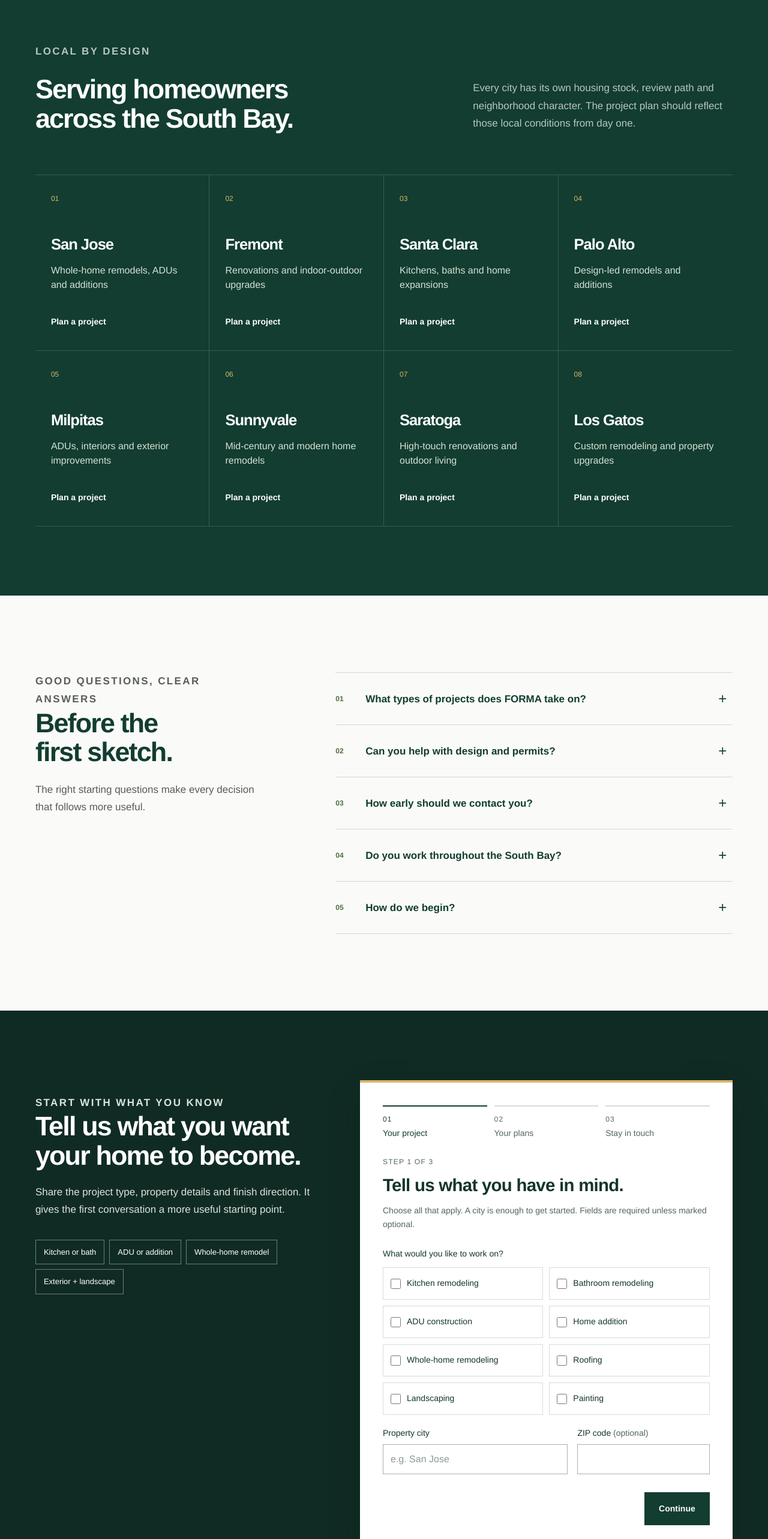
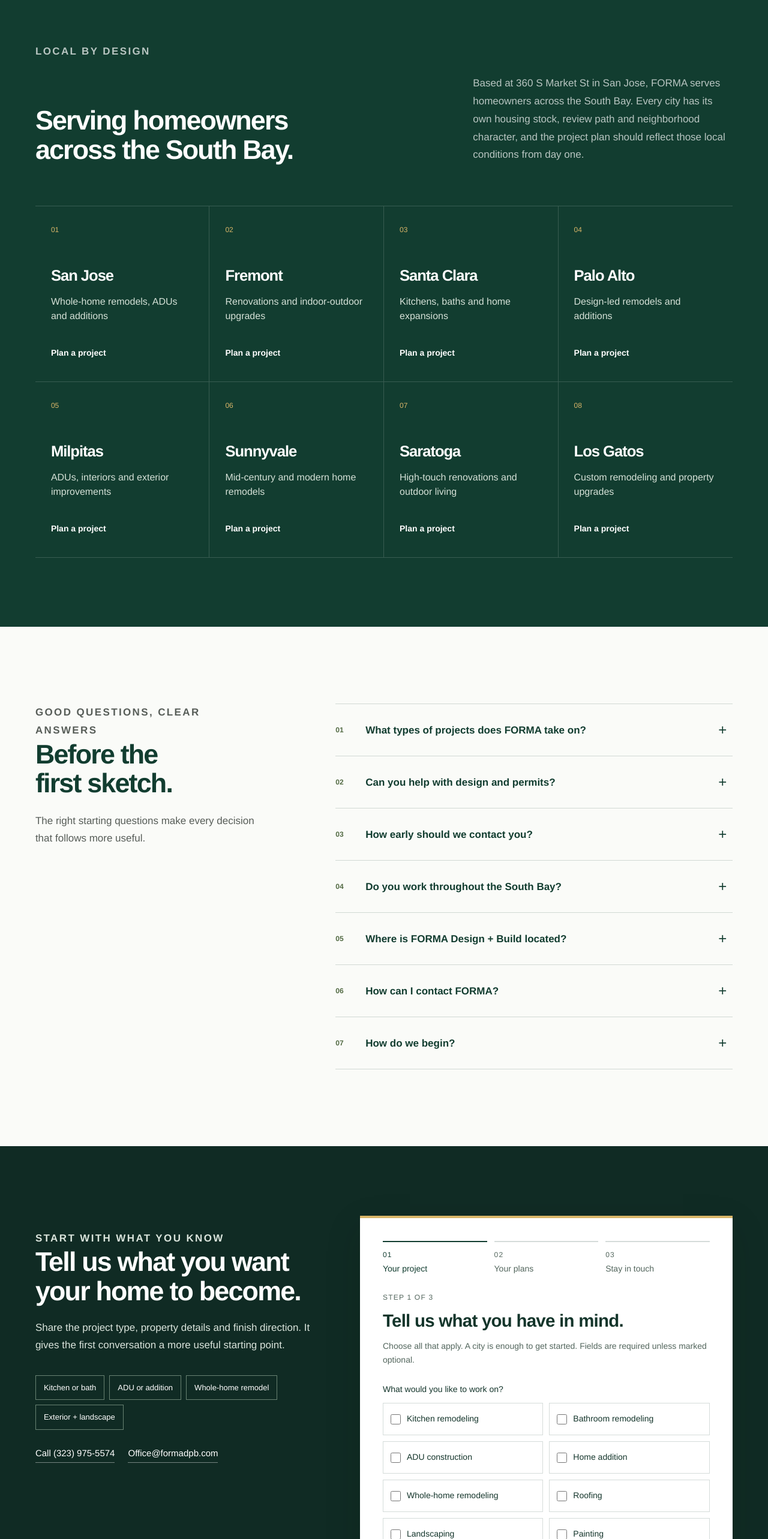
Before and after one commit to thomasaADS/south-bay-remodeling-site, a Next.js app: page / in a window 1280 px wide. Shown: the part 5460-8026 px from the top of the page at 60% size. Built offline with nearby package versions, Linux system fonts and the light colour scheme.

Commit message:
Improve local SEO and business entity data

```diff
--- a/app/globals.css
+++ b/app/globals.css
@@ -1032,6 +1032,25 @@
   padding: 10px 13px;
 }
 
+.direct-contact {
+  display: flex;
+  flex-wrap: wrap;
+  gap: 10px 22px;
+  margin-top: 28px;
+}
+
+.direct-contact a {
+  border-bottom: 1px solid rgba(255, 255, 255, 0.42);
+  color: var(--white);
+  font-size: 0.9375rem;
+  padding-bottom: 4px;
+}
+
+.direct-contact a:hover {
+  border-color: var(--gold);
+  color: var(--gold);
+}
+
 .consultation-card {
   align-self: center;
   background: var(--warm-white);
@@ -1137,13 +1156,20 @@
 .footer-links {
   display: grid;
   gap: 50px;
-  grid-template-columns: repeat(3, 1fr);
+  grid-template-columns: repeat(4, 1fr);
   padding: 52px 0;
 }
 
 .footer-links > div {
   display: flex;
   flex-direction: column;
+  gap: 10px;
+}
+
+.footer-links address {
+  display: flex;
+  flex-direction: column;
+  font-style: normal;
   gap: 10px;
 }
 
--- a/app/layout.tsx
+++ b/app/layout.tsx
@@ -1,10 +1,56 @@
 import type { Metadata } from "next";
 import "./globals.css";
 
+const siteUrl = "https://formadpb.com";
+const title = "FORMA Design + Build | San Jose Remodeling Contractor";
+const description =
+  "FORMA Design + Build is a San Jose general contractor serving South Bay homeowners with kitchen and bathroom remodeling, ADUs, additions, roofing, landscaping and painting.";
+
 export const metadata: Metadata = {
-  title: "FORMA Design + Build | South Bay Remodeling & Construction",
-  description:
-    "Full-service home remodeling, ADUs, additions, roofing, landscaping and painting across San Jose, Fremont, Santa Clara, Palo Alto, Milpitas, Sunnyvale, Saratoga and Los Gatos.",
+  metadataBase: new URL(siteUrl),
+  title: {
+    default: title,
+    template: "%s | FORMA Design + Build",
+  },
+  description,
+  applicationName: "FORMA Design + Build",
+  alternates: {
+    canonical: "/",
+  },
+  openGraph: {
+    type: "website",
+    url: siteUrl,
+    title,
+    description,
+    siteName: "FORMA Design + Build",
+    locale: "en_US",
+    images: [
+      {
+        url: "/images/hero-indoor-outdoor.png",
+        width: 1536,
+        height: 1024,
+        alt: "FORMA Design + Build remodeling inspiration",
+      },
+    ],
+  },
+  twitter: {
+    card: "summary_large_image",
+    title,
+    description,
+    images: ["/images/hero-indoor-outdoor.png"],
+  },
+  robots: {
+    index: true,
+    follow: true,
+    googleBot: {
+      index: true,
+      follow: true,
+      "max-image-preview": "large",
+      "max-snippet": -1,
+      "max-video-preview": -1,
+    },
+  },
+  category: "home improvement",
   other: {
     "theme-color": "#123d30",
   },
--- a/app/page.tsx
+++ b/app/page.tsx
@@ -75,6 +75,16 @@
       "The core service area includes San Jose, Fremont, Santa Clara, Palo Alto, Milpitas, Sunnyvale, Saratoga and Los Gatos.",
   },
   {
+    question: "Where is FORMA Design + Build located?",
+    answer:
+      "FORMA Design + Build is based at 360 S Market St, Unit 1707, San Jose, CA 95113 and serves homeowners throughout the South Bay.",
+  },
+  {
+    question: "How can I contact FORMA?",
+    answer:
+      "Call (323) 975-5574, email Office@formadpb.com or complete the project consultation form on this page.",
+  },
+  {
     question: "How do we begin?",
     answer:
       "Start with a focused consultation. Share the project type, property details, priorities and finish direction so the first conversation can begin with useful context.",
@@ -82,8 +92,75 @@
 ];
 
 export default function Home() {
+  const structuredData = {
+    "@context": "https://schema.org",
+    "@graph": [
+      {
+        "@type": "GeneralContractor",
+        "@id": "https://formadpb.com/#business",
+        name: "FORMA Design + Build",
+        url: "https://formadpb.com/",
+        logo: "https://formadpb.com/images/forma-logo-transparent.png",
+        image: "https://formadpb.com/images/hero-indoor-outdoor.png",
+        email: "Office@formadpb.com",
+        telephone: "+1-323-975-5574",
+        address: {
+          "@type": "PostalAddress",
+          streetAddress: "360 S Market St, Unit 1707",
+          addressLocality: "San Jose",
+          addressRegion: "CA",
+          postalCode: "95113",
+          addressCountry: "US",
+        },
+        areaServed: cities.map(([city]) => ({
+          "@type": "City",
+          name: `${city}, California`,
+        })),
+        sameAs: ["https://www.instagram.com/formadpb/"],
+        hasOfferCatalog: {
+          "@type": "OfferCatalog",
+          name: "Residential remodeling and construction services",
+          itemListElement: services.map((service) => ({
+            "@type": "Offer",
+            itemOffered: {
+              "@type": "Service",
+              name: service.title,
+              areaServed: "South Bay, California",
+            },
+          })),
+        },
+      },
+      {
+        "@type": "WebSite",
+        "@id": "https://formadpb.com/#website",
+        url: "https://formadpb.com/",
+        name: "FORMA Design + Build",
+        publisher: { "@id": "https://formadpb.com/#business" },
+        inLanguage: "en-US",
+      },
+      {
+        "@type": "FAQPage",
+        "@id": "https://formadpb.com/#faq",
+        mainEntity: faqs.map((faq) => ({
+          "@type": "Question",
+          name: faq.question,
+          acceptedAnswer: {
+            "@type": "Answer",
+            text: faq.answer,
+          },
+        })),
+      },
+    ],
+  };
+
   return (
     <>
+      <script
+        type="application/ld+json"
+        dangerouslySetInnerHTML={{
+          __html: JSON.stringify(structuredData).replace(/</g, "\\u003c"),
+        }}
+      />
       <a className="skip-link" href="#main-content">
         Skip to content
       </a>
@@ -369,9 +446,10 @@
             <p className="eyebrow">Local by design</p>
             <h2>Serving homeowners across the South Bay.</h2>
             <p>
-              Every city has its own housing stock, review path and neighborhood
-              character. The project plan should reflect those local conditions
-              from day one.
+              Based at 360 S Market St in San Jose, FORMA serves homeowners
+              across the South Bay. Every city has its own housing stock, review
+              path and neighborhood character, and the project plan should
+              reflect those local conditions from day one.
             </p>
           </div>
           <div className="city-grid">
@@ -428,6 +506,10 @@
               <span>Whole-home remodel</span>
               <span>Exterior + landscape</span>
             </div>
+            <div className="direct-contact" aria-label="Direct contact options">
+              <a href="tel:+13239755574">Call (323) 975-5574</a>
+              <a href="mailto:Office@formadpb.com">Office@formadpb.com</a>
+            </div>
           </div>
           <ConsultationForm />
         </section>
@@ -476,10 +558,19 @@
             <span>Milpitas · Sunnyvale</span>
             <span>Saratoga · Los Gatos</span>
           </div>
+          <div>
+            <strong>Contact</strong>
+            <address>
+              <span>360 S Market St, Unit 1707</span>
+              <span>San Jose, CA 95113</span>
+            </address>
+            <a href="tel:+13239755574">(323) 975-5574</a>
+            <a href="mailto:Office@formadpb.com">Office@formadpb.com</a>
+          </div>
         </div>
         <div className="footer-bottom">
           <span>© 2026 FORMA Design + Build</span>
-          <span>South Bay, California</span>
+          <span>San Jose · South Bay, California</span>
         </div>
       </footer>
     </>
--- /dev/null
+++ b/app/robots.ts
@@ -0,0 +1,13 @@
+import type { MetadataRoute } from "next";
+
+export default function robots(): MetadataRoute.Robots {
+  return {
+    rules: {
+      userAgent: "*",
+      allow: "/",
+      disallow: "/api/",
+    },
+    sitemap: "https://formadpb.com/sitemap.xml",
+    host: "https://formadpb.com",
+  };
+}
--- /dev/null
+++ b/app/sitemap.ts
@@ -0,0 +1,11 @@
+import type { MetadataRoute } from "next";
+
+export default function sitemap(): MetadataRoute.Sitemap {
+  return [
+    {
+      url: "https://formadpb.com/",
+      changeFrequency: "monthly",
+      priority: 1,
+    },
+  ];
+}
```
